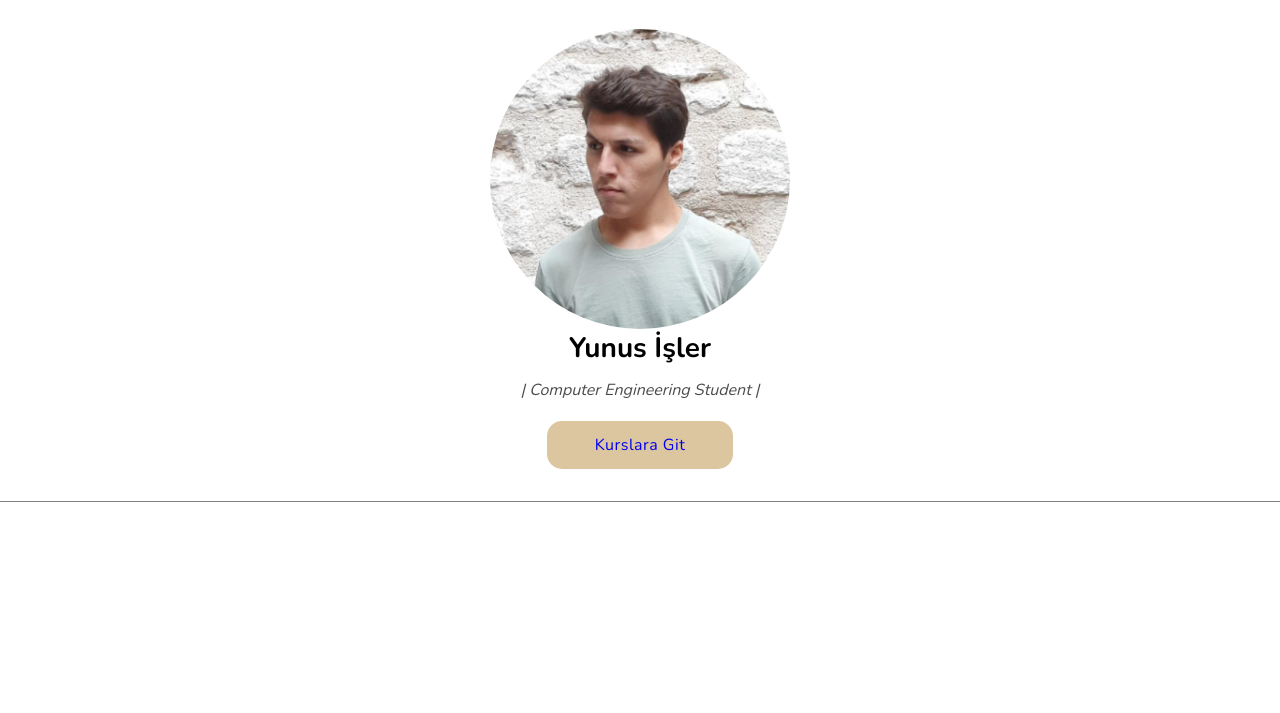
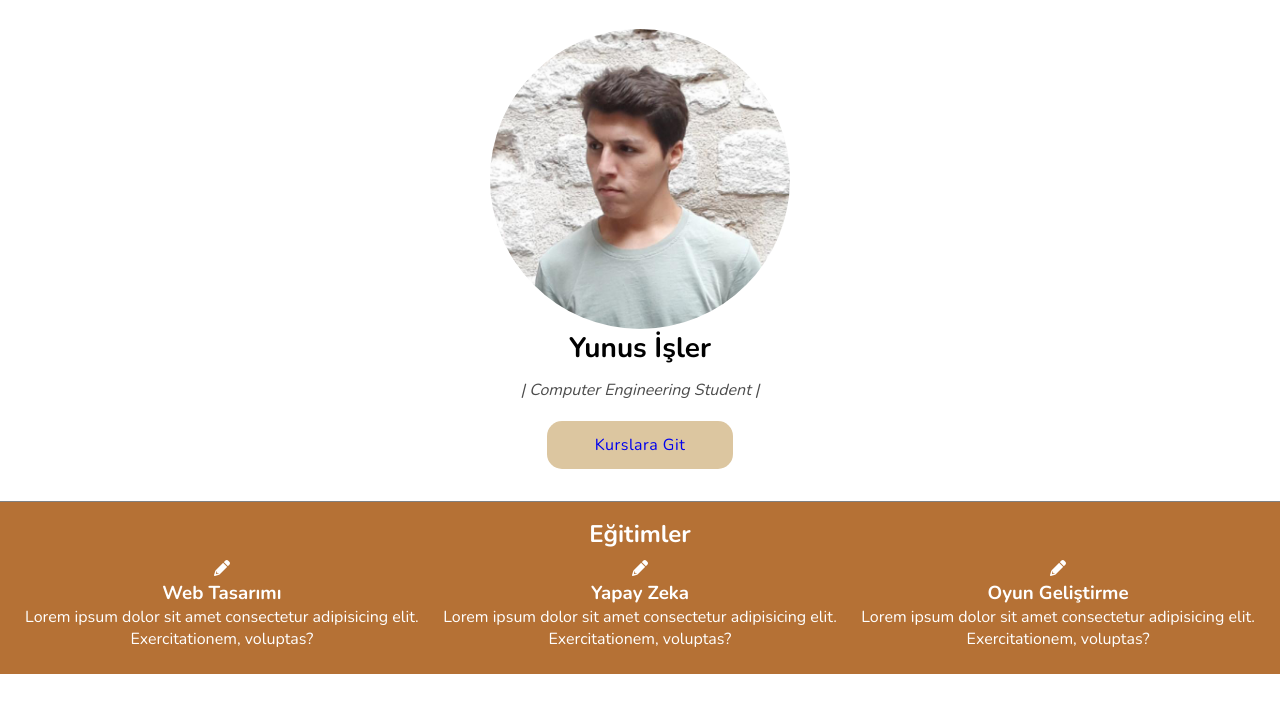
Before and after one commit to yunuis/webst, a plain HTML site: page index.html in a window 1280 px wide. Shown: the part 73-786 px from the top of the page. Drawn offline with nearby package versions, Linux system fonts and the light colour scheme; a web font is replaced by a local one.

Commit message:
section 2 was created

```diff
--- a/css/main.css
+++ b/css/main.css
@@ -51,3 +51,22 @@ html{
     opacity: 0.7;
     font-style: italic;
 }
+/* TRAINING */
+#training{
+    color: #fff;
+    padding: 1rem;
+}
+#training .items{
+    display: flex;
+    justify-content: space-between;
+    align-items: center;
+}
+#training .items .item{
+    width: 33%;
+    text-align: center;
+    padding: 0.5rem;
+}
+#training .items .item:hover{
+    color: #dcc6a0;
+
+}
--- a/css/mobile.css
+++ b/css/mobile.css
@@ -6,3 +6,9 @@
     overflow: hidden;        /*taşma engellendi*/
     height: 85px;
 }
+#training .items{
+    flex-direction: column;
+}
+#training .items .item{
+    width: 100%;
+}
--- a/index.html
+++ b/index.html
@@ -41,5 +41,25 @@
         </div>
         <a href="#kurslar" class="btn btn-primary">Kurslara Git</a>
    </section>
+   <section id="training" class="bg cream-bold">
+        <h3 class="text-center heading-medium">Eğitimler</h3>
+        <div class="items">
+            <article class="item">
+                <i class="fa fa-pencil-alt"></i>
+                <h3>Web Tasarımı</h3>
+                <p>Lorem ipsum dolor sit amet consectetur adipisicing elit. Exercitationem, voluptas?</p>
+            </article>
+            <article class="item">
+                <i class="fa fa-pencil-alt"></i>
+                <h3>Yapay Zeka</h3>
+                <p>Lorem ipsum dolor sit amet consectetur adipisicing elit. Exercitationem, voluptas?</p>
+            </article>
+            <article class="item">
+                <i class="fa fa-pencil-alt"></i>
+                <h3>Oyun Geliştirme</h3>
+                <p>Lorem ipsum dolor sit amet consectetur adipisicing elit. Exercitationem, voluptas?</p>
+            </article>
+        </div>
+   </section>
 </body>
 </html>
```
